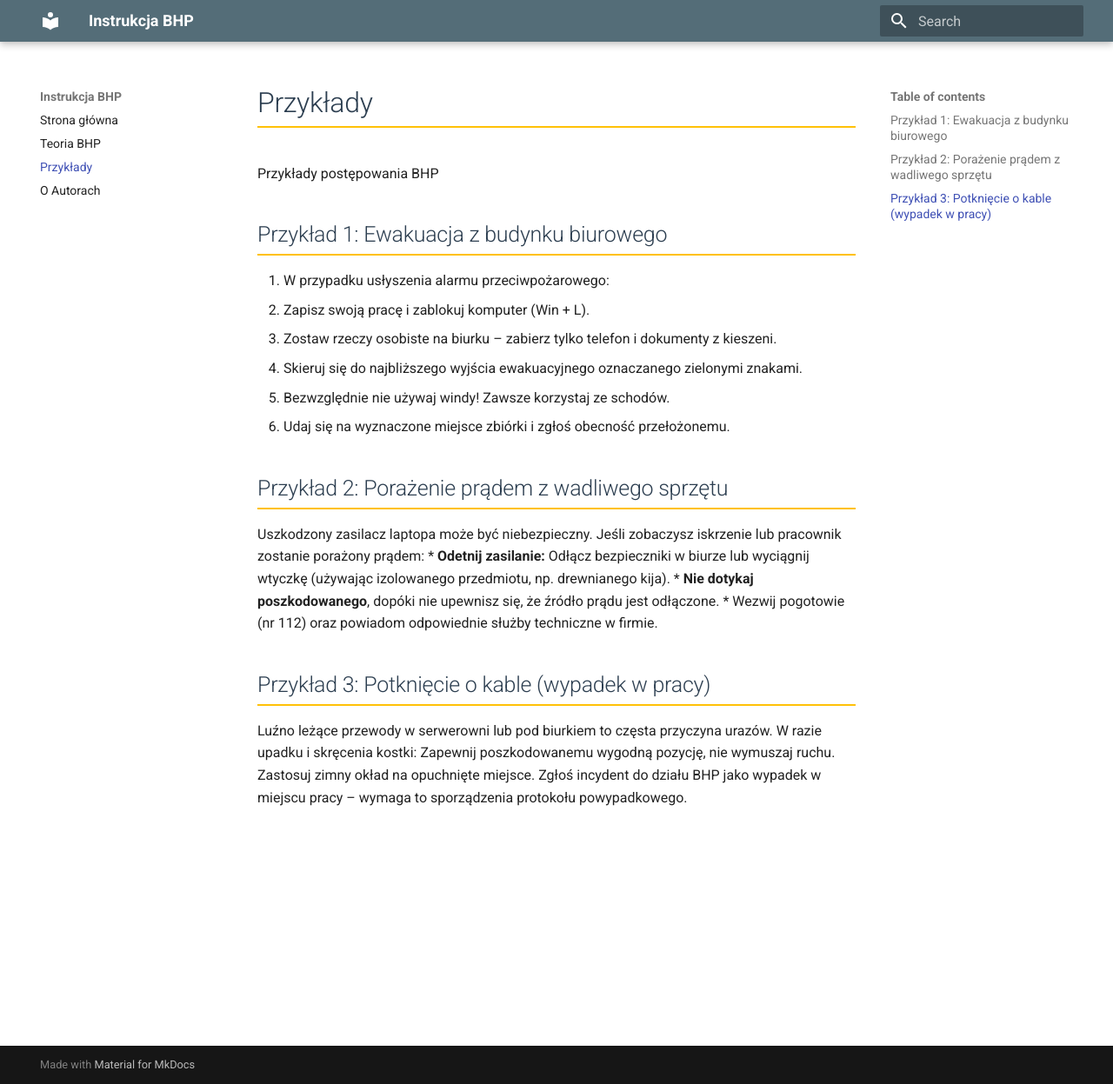
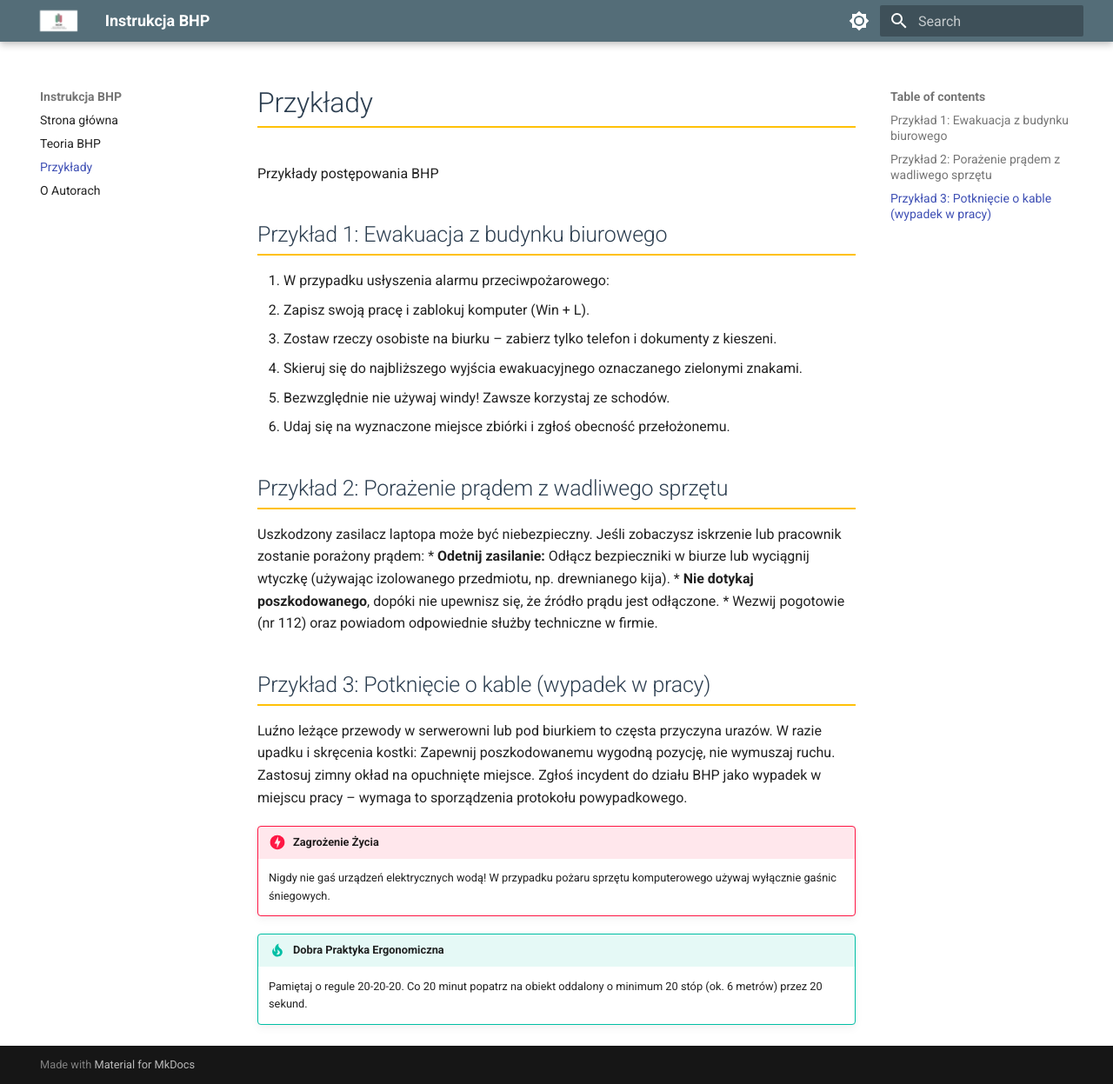
Before and after one commit to wikipliki/instrukcja-pracownicza-dev, an MkDocs documentation site: the page built from docs/przyklady.md, in a window 1280 px wide and 1247 px high. Shown: the whole window at 87% size. Built offline with MkDocs 1.6.1 and Material for MkDocs 9.7.7, drawn with Linux system fonts in a browser that asks for light colours.

Commit message:
upiekszanie

```diff
--- a/docs/przyklady.md
+++ b/docs/przyklady.md
@@ -16,3 +16,11 @@ Luźno leżące przewody w serwerowni lub pod biurkiem to częsta przyczyna uraz
 Zapewnij poszkodowanemu wygodną pozycję, nie wymuszaj ruchu.
 Zastosuj zimny okład na opuchnięte miejsce.
 Zgłoś incydent do działu BHP jako wypadek w miejscu pracy – wymaga to sporządzenia protokołu powypadkowego.
+
+
+
+!!! danger "Zagrożenie Życia"
+    Nigdy nie gaś urządzeń elektrycznych wodą! W przypadku pożaru sprzętu komputerowego używaj wyłącznie gaśnic śniegowych.
+
+!!! tip "Dobra Praktyka Ergonomiczna"
+    Pamiętaj o regule 20-20-20. Co 20 minut popatrz na obiekt oddalony o minimum 20 stóp (ok. 6 metrów) przez 20 sekund.
--- a/docs/stylesheets/extra.css
+++ b/docs/stylesheets/extra.css
@@ -5,7 +5,7 @@ h1, h2 {
   padding-bottom: 5px;
 }
 
-/ Poprawa czytelności tabel */
+/* Poprawa czytelności tabel */
 .md-typeset table:not([class]) {
   border: 1px solid #e0e0e0;
   box-shadow: 0 4px 6px rgba(0,0,0,0.1);
--- a/mkdocs.yml
+++ b/mkdocs.yml
@@ -4,9 +4,24 @@ site_description: Instrukcja bezpieczeństwa i higieny pracy.
 
 theme:
   name: material
+  logo: logo.png
   palette:
-    primary: blue grey
-    accent: amber
+    # Tryb jasny
+    - media: "(prefers-color-scheme: light)"
+      scheme: default
+      primary: blue grey
+      accent: amber
+      toggle:
+        icon: material/brightness-7
+        name: Przełącz na tryb ciemny
+    # Tryb ciemny
+    - media: "(prefers-color-scheme: dark)"
+      scheme: slate
+      primary: blue grey
+      accent: amber
+      toggle:
+        icon: material/brightness-4
+        name: Przełącz na tryb jasny
 
 extra_css:
   - stylesheets/extra.css
@@ -16,3 +31,14 @@ nav:
   - Teoria BHP: teoria.md
   - Przykłady: przyklady.md
   - O Autorach: autorzy.md
+
+markdown_extensions:
+  - admonition
+  - pymdownx.details
+  - pymdownx.superfences
+  - pymdownx.keys
+
+features:
+    - navigation.top
+    - navigation.tabs
+    - navigation.tabs.sticky
```
Also changed, not shown: docs/logo.png (added).
